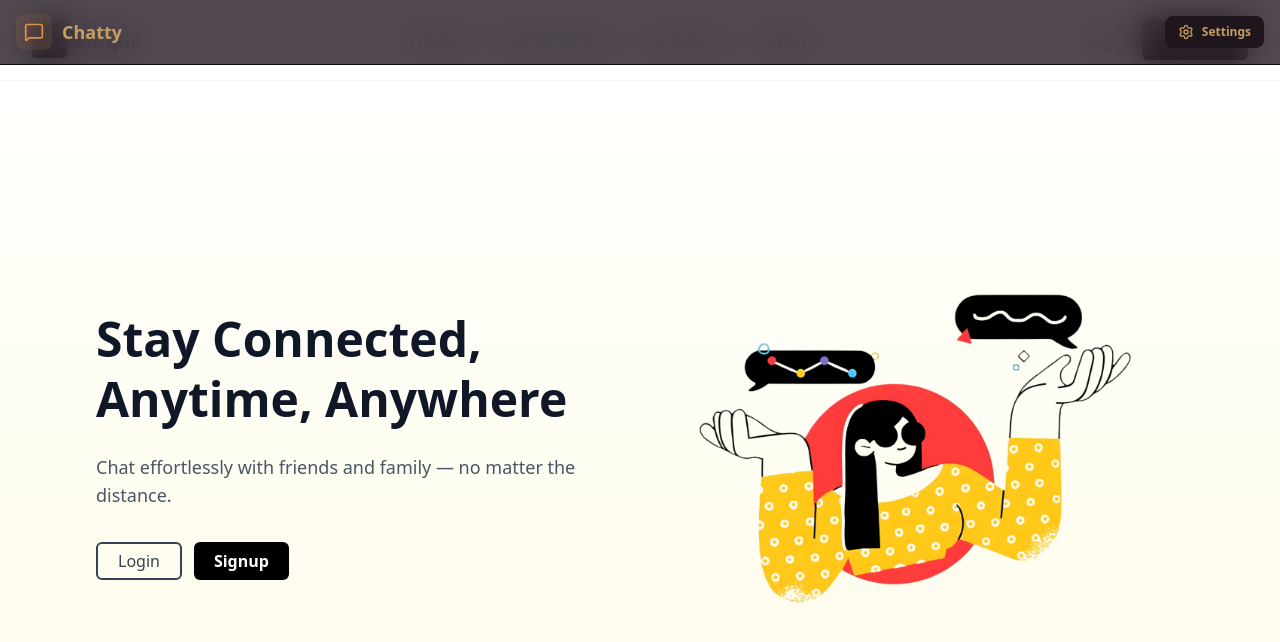
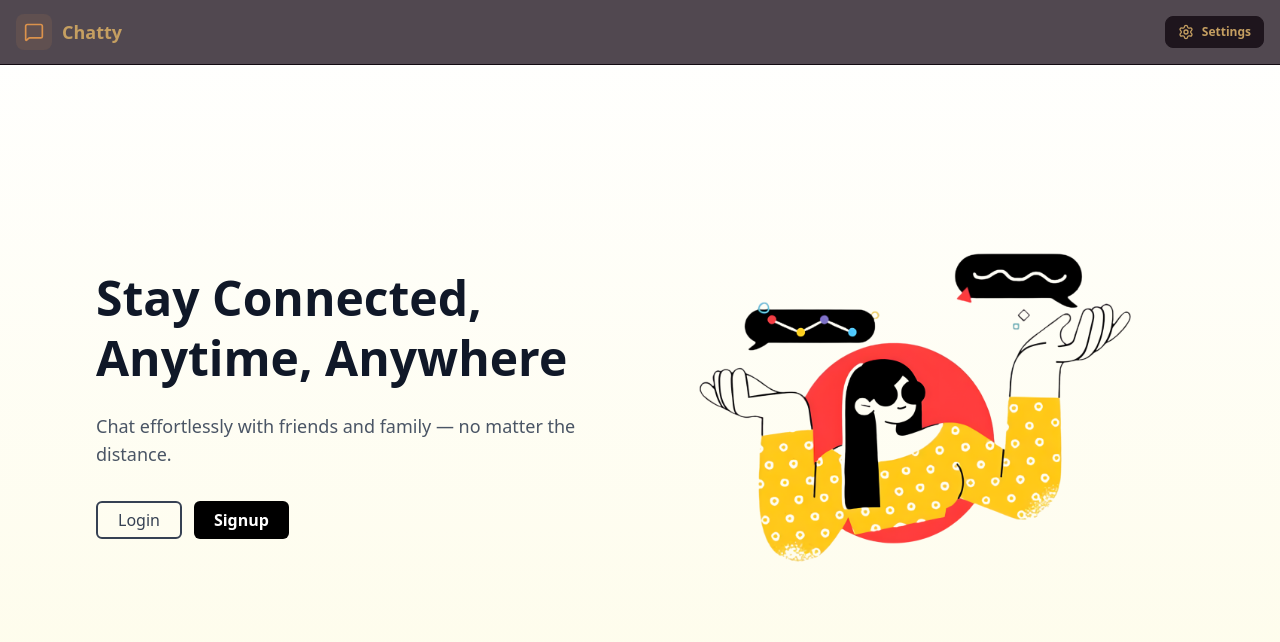
Before and after one commit to Kiran-F/chat_app, a React (Vite) app in the folder frontend/: page / in a window 1280 px wide. Shown: the top 642 px of the page. Built offline with nearby package versions, Linux system fonts and the light colour scheme; no server answers.

Commit message:
removed nav from LandingPage.jsx

```diff
--- a/frontend/src/pages/LandingPage.jsx
+++ b/frontend/src/pages/LandingPage.jsx
@@ -4,31 +4,6 @@ import HeroImage from './assets/hero-illustration.png' // ← add your illustrat
 const LandingPage = () => {
   return (
     <div className="min-h-screen flex flex-col bg-gradient-to-b from-white to-yellow-50">
-      {/* Navbar */}
-      <nav className="w-full py-5 px-8 flex justify-between items-center border-b border-gray-100 bg-white">
-        <div className="flex items-center space-x-2">
-          <span className="bg-black text-white font-bold text-xl px-3 py-1 rounded">S</span>
-          <Link to="/" className="text-xl font-semibold text-gray-900">Simplr</Link>
-        </div>
-
-        <div className="hidden md:flex space-x-8 text-gray-700 font-medium">
-          <a href="#product" className="hover:text-black">Product</a>
-          <a href="#partner" className="hover:text-black">Partner with us</a>
-          <a href="#contact" className="hover:text-black">Contact us</a>
-          <a href="#careers" className="hover:text-black">Careers</a>
-        </div>
-
-        <div className="flex items-center space-x-4">
-          <Link to="/login" className="text-gray-700 hover:text-black font-medium">Login</Link>
-          <Link
-            to="/signup"
-            className="bg-black text-white px-5 py-2 rounded-md font-semibold hover:bg-gray-800 transition"
-          >
-            SIGN UP
-          </Link>
-        </div>
-      </nav>
-
       {/* Hero Section */}
       <main className="flex flex-col md:flex-row items-center justify-between flex-1 px-8 md:px-16 lg:px-24 py-16">
         {/* Left content */}
```
